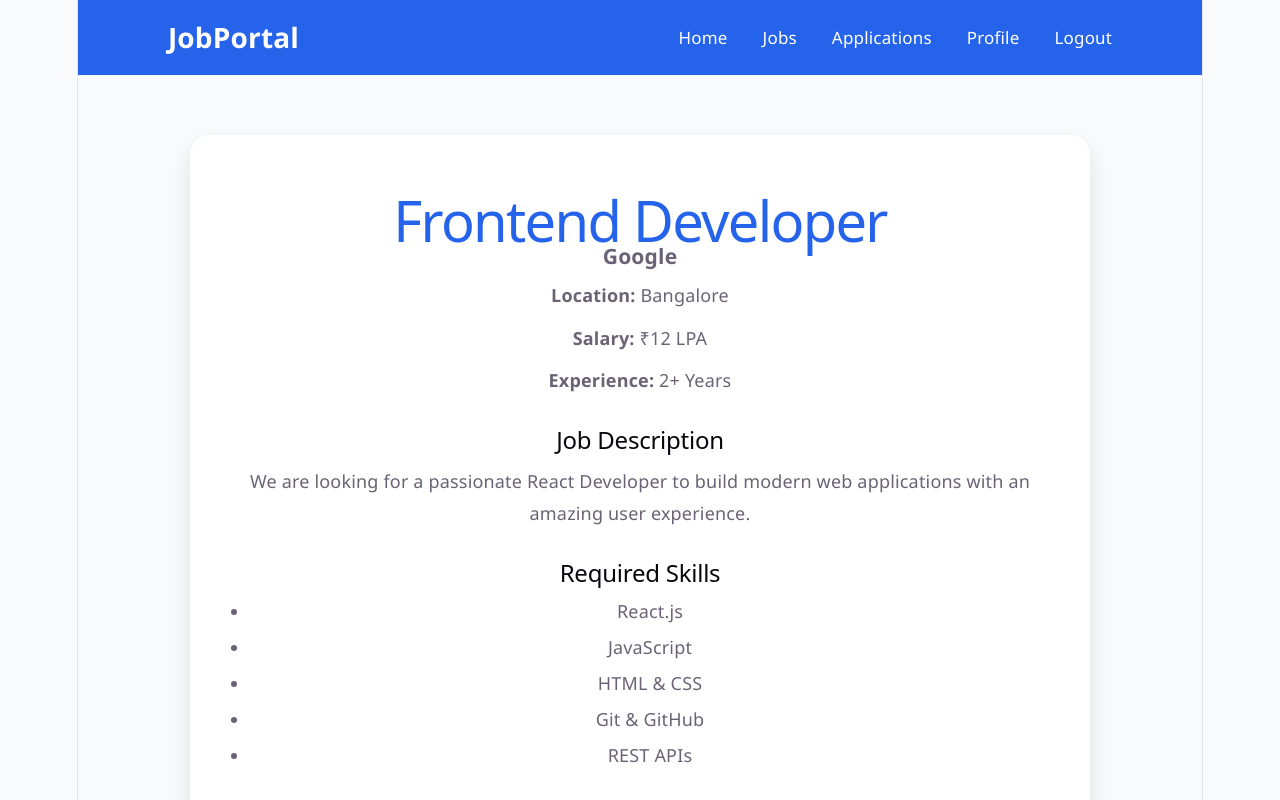
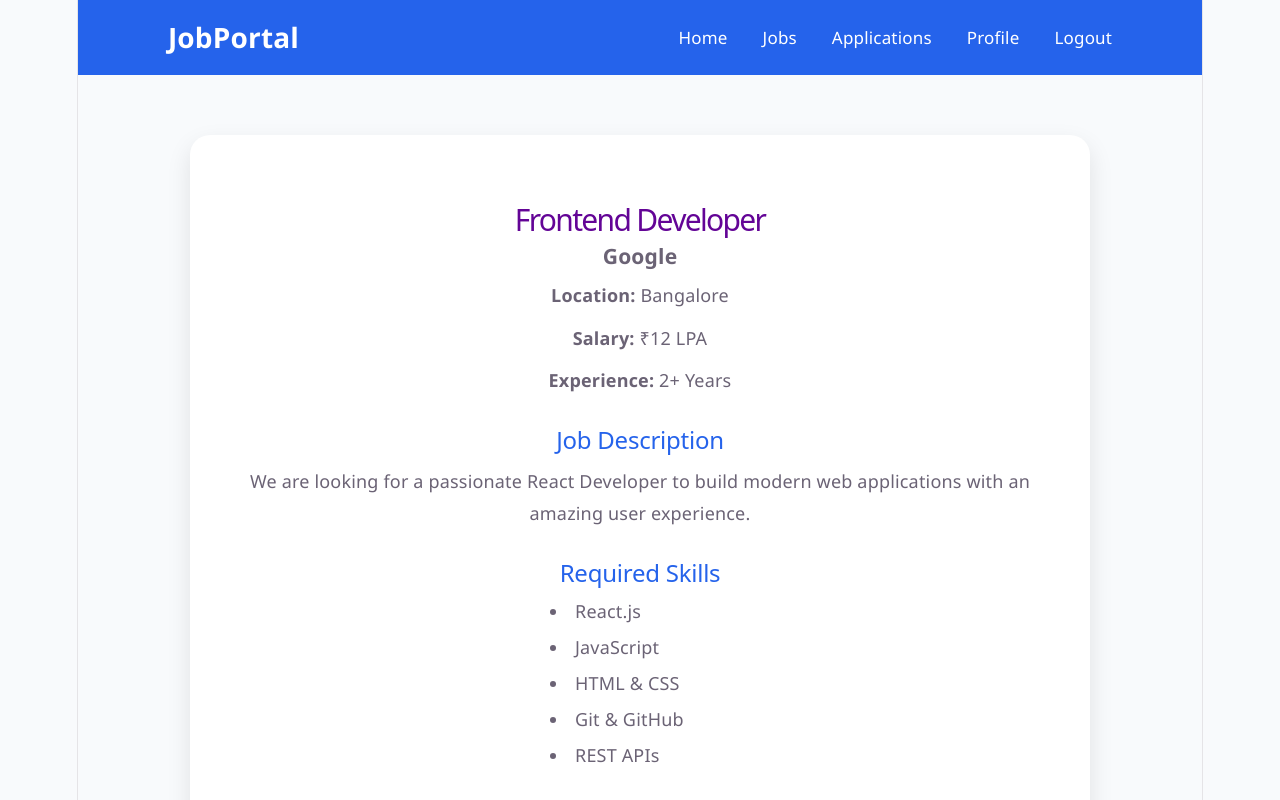
Before and after one commit to ramkiran704/Job-Portal, a React app in the folder frontend/: page /jobs/1 in a window 1280 px wide. Shown: the top 800 px of the page. Built offline with nearby package versions, Linux system fonts and the light colour scheme; the HTML template or start-up script is replaced by a standard one.

Commit message:
apply now works everywhere

```diff
--- a/frontend/src/pages/user/JobDetails.jsx
+++ b/frontend/src/pages/user/JobDetails.jsx
@@ -1,8 +1,11 @@
 import UserNavbar from "../../components/user/UserNavbar";
 import Footer from "../../components/common/Footer";
 import "../../styles/JobDetails.css";
+import { Link, useParams } from "react-router-dom";
 
 function JobDetails() {
+  const { id } = useParams();
+
   return (
     <>
       <UserNavbar />
@@ -38,7 +41,9 @@ function JobDetails() {
             <li>REST APIs</li>
           </ul>
 
-          <button>Apply Now</button>
+          <Link to={`/apply/${id}`}>
+  <button className="apply-btn">Apply Now</button>
+</Link>
 
         </div>
 
--- a/frontend/src/styles/JobDetails.css
+++ b/frontend/src/styles/JobDetails.css
@@ -13,14 +13,15 @@
     box-shadow:0 10px 25px rgba(0,0,0,.1);
 }
 
-.job-box h1{
-    color:#2563eb;
-    margin-bottom:10px;
+.job-box h1 {
+    color: #630496;
+    margin-bottom: 10px;
+    font-size: 30px;
 }
-
 .job-box h2{
     margin-top:30px;
     margin-bottom:10px;
+    color:#2563eb;
 }
 
 .job-box p{
@@ -29,11 +30,13 @@
 }
 
 .job-box ul{
-    margin-left:20px;
+    margin-left:300px;
+    text-align: center;
 }
 
 .job-box li{
     margin:10px 0;
+    text-align: left;
 }
 
 .job-box button{
@@ -51,3 +54,12 @@
 .job-box button:hover{
     background:#1d4ed8;
 }
+.job-box ul {
+  padding-left: 20px;
+  margin-top: 10px;
+}
+
+.job-box li {
+  margin-bottom: 8px;
+  list-style-position: inside;
+}
```
